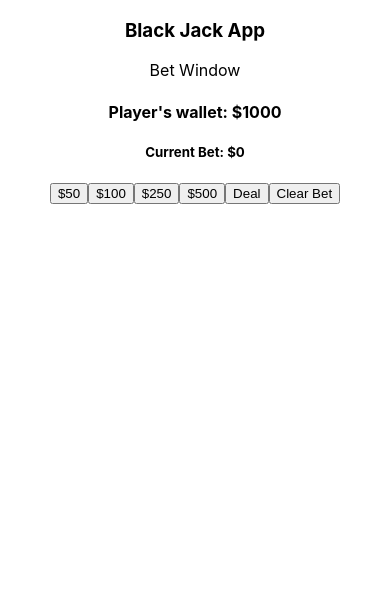
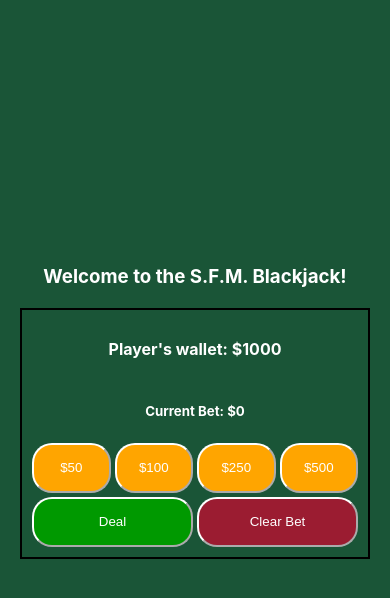
Before and after one commit to ArthurL808/blackjack, a React (Create React App) app: page / in a window 390 px wide. Shown: the top 598 px of the page. Built offline with nearby package versions, Linux system fonts and the light colour scheme; no server answers.

Commit message:
added minor styles to betting window for mobile

```diff
--- a/package.json
+++ b/package.json
@@ -8,6 +8,7 @@
     "@testing-library/react": "^11.2.7",
     "@testing-library/user-event": "^12.8.3",
     "axios": "^0.24.0",
+    "gh-pages": "^4.0.0",
     "react": "^17.0.2",
     "react-dom": "^17.0.2",
     "react-redux": "^7.2.6",
@@ -16,7 +17,10 @@
     "redux-thunk": "^2.4.1",
     "web-vitals": "^1.1.2"
   },
+  "homepage": "https://arthurl808.github.io/blackjack/",
   "scripts": {
+    "predeploy": "npm run build",
+    "deploy": "gh-pages -b main -d build",
     "start": "react-scripts start",
     "build": "react-scripts build",
     "test": "react-scripts test",
--- a/src/App.css
+++ b/src/App.css
@@ -1,38 +1,13 @@
 .App {
+  display: flex;
+  flex-direction: column;
+  justify-content:center;
   text-align: center;
+  background-color: #1a5537;
+  height: 100vh;
 }
 
-.App-logo {
-  height: 40vmin;
-  pointer-events: none;
-}
-
-@media (prefers-reduced-motion: no-preference) {
-  .App-logo {
-    animation: App-logo-spin infinite 20s linear;
-  }
-}
-
-.App-header {
-  background-color: #282c34;
-  min-height: 100vh;
-  display: flex;
-  flex-direction: column;
-  align-items: center;
-  justify-content: center;
-  font-size: calc(10px + 2vmin);
+h3{
+  margin: 0;
   color: white;
 }
-
-.App-link {
-  color: #61dafb;
-}
-
-@keyframes App-logo-spin {
-  from {
-    transform: rotate(0deg);
-  }
-  to {
-    transform: rotate(360deg);
-  }
-}
--- a/src/App.js
+++ b/src/App.js
@@ -26,7 +26,7 @@ const App = () => {
 
   return (
     <div className="App">
-      <h3>Black Jack App</h3>
+      <h3>Welcome to the S.F.M. Blackjack!</h3>
       <RoundResults roundResults={roundResults} />
       {bettingRound ? (
         <BetWindow deck={deck} />
--- a/src/BetWindow/BetWindow.jsx
+++ b/src/BetWindow/BetWindow.jsx
@@ -1,4 +1,5 @@
 import React, { useState } from "react";
+import Styles from "./BetWindow.module.css"
 import { useSelector } from "react-redux";
 import { placeBetAction, dealHandsAction } from "../actions";
 import { selectPlayerCurrency } from "../selectors";
@@ -10,18 +11,18 @@ const BetWindow = ({ ...props }) => {
   const playerCurrency = useSelector(selectPlayerCurrency);
 
   return (
-    <div>
-      Bet Window
+    <div className={Styles.betWindow}>
       <h4>Player's wallet: ${playerCurrency - bet}</h4>
       <h5>Current Bet: ${bet}</h5>
-      <button
+      <div className={Styles.betMenu}>
+      <button className={Styles.betButton}
         onClick={() => {
           bet + 50 > playerCurrency ? alert("Not enought funds.") : setBet(bet + 50);
         }}
         >
         $50
       </button>
-      <button
+      <button className={Styles.betButton}
         onClick={() => {
           bet + 100 > playerCurrency ? alert("Not enought funds.") : setBet(bet + 100);
 
@@ -29,21 +30,21 @@ const BetWindow = ({ ...props }) => {
         >
         $100
       </button>
-      <button
+      <button className={Styles.betButton}
         onClick={() => {
           bet + 250 > playerCurrency ? alert("Not enought funds.") : setBet(bet + 250);
         }}
         >
         $250
       </button>
-      <button
+      <button className={Styles.betButton}
         onClick={() => {
           bet + 500 > playerCurrency ? alert("Not enought funds.") : setBet(bet + 500);
         }}
         >
         $500
       </button>
-      <button
+      <button id={Styles.placeBet} className={Styles.betButton}
         onClick={() => {
           if (bet <= 0) {
             return alert("Please place a bet.");
@@ -58,9 +59,11 @@ const BetWindow = ({ ...props }) => {
         >
         Deal
       </button>
-      <button onClick={()=>{
+      <button id={Styles.clearBet} className={Styles.betButton}
+      onClick={()=>{
         setBet(0)
       }}>Clear Bet</button>
+      </div>
     </div>
   );
 };
--- /dev/null
+++ b/src/BetWindow/BetWindow.module.css
@@ -0,0 +1,34 @@
+/* Mobile Veiw Start */
+.betWindow{
+    display: flex;
+    flex-direction: column;
+    border: 2px black solid;
+    margin: 20px;
+    padding: 8px;
+    color: white;
+}
+
+
+.betButton{
+    height:50px;
+    flex: 1 1 20%;
+    border-radius: 20px;
+    border-color: white;
+    margin: 2px;
+    color: white;
+    background-color:orange;
+}
+
+.betMenu{
+    display: flex;
+    flex-wrap: wrap;
+}
+
+#clearBet{
+    background-color: #9b1c31;
+}
+
+#placeBet{
+    background-color: #009900
+}
+/* Mobile Veiw End  */
```
Also changed, not shown: 1 other file (tests, documents, lock files or other folders). Lines whose indentation alone changed are shown as unchanged.
